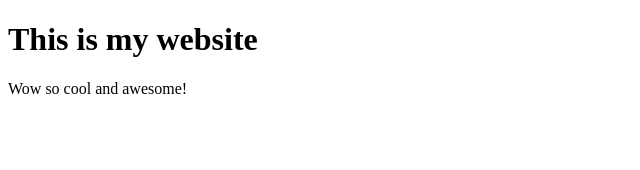
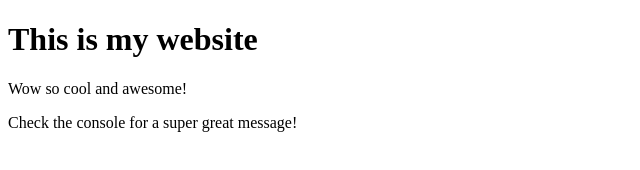
Before and after one commit to raspberrydev/git-test, a plain HTML site: page index.html in a window 1280 px wide. Shown: the whole page, without its empty margins (0-640 px from the left). Drawn offline with Linux system fonts and the light colour scheme.

Commit message:
added script message

```diff
--- a/index.html
+++ b/index.html
@@ -8,6 +8,7 @@
 	<body>
 		<h1>This is my website</h1>
 		<p>Wow so cool and awesome!</p>
+		<p>Check the console for a super great message!</p>
 		<script src="script.js"></script>
 	</body>
 </html>
```
